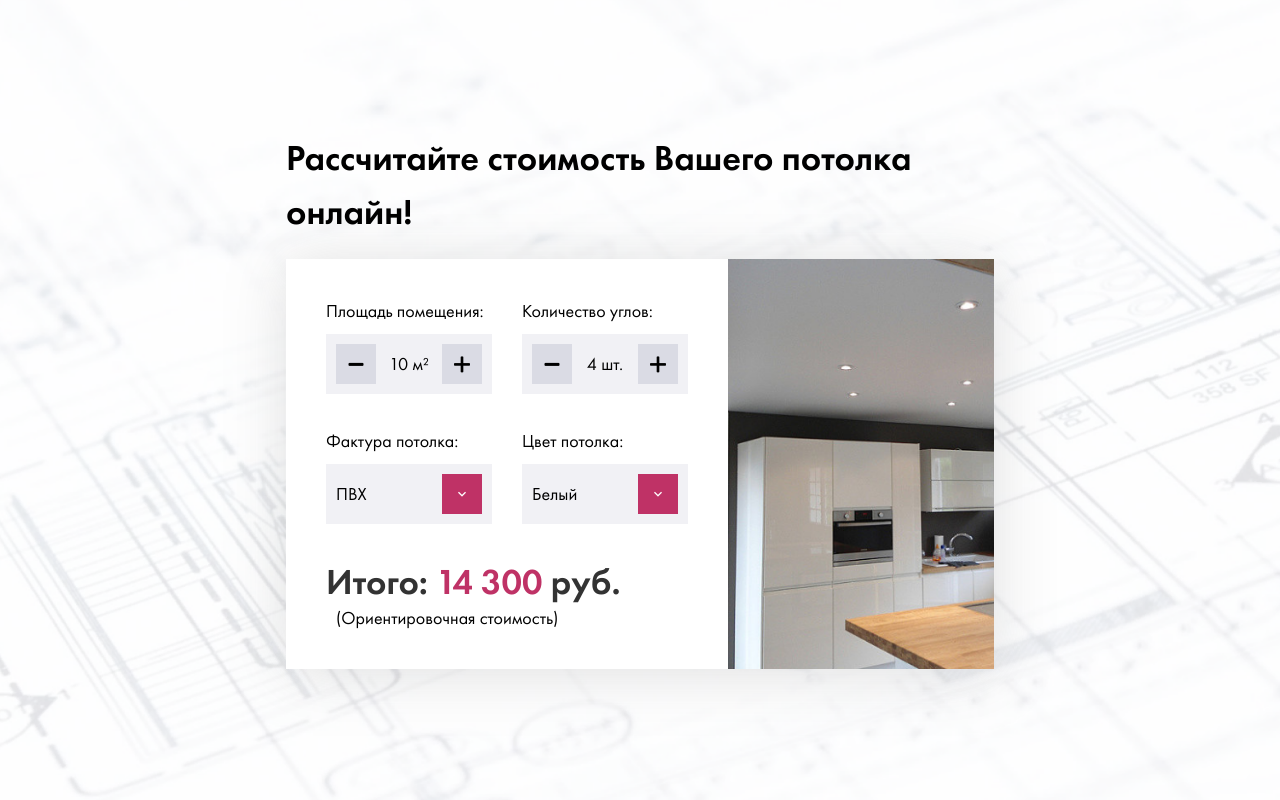
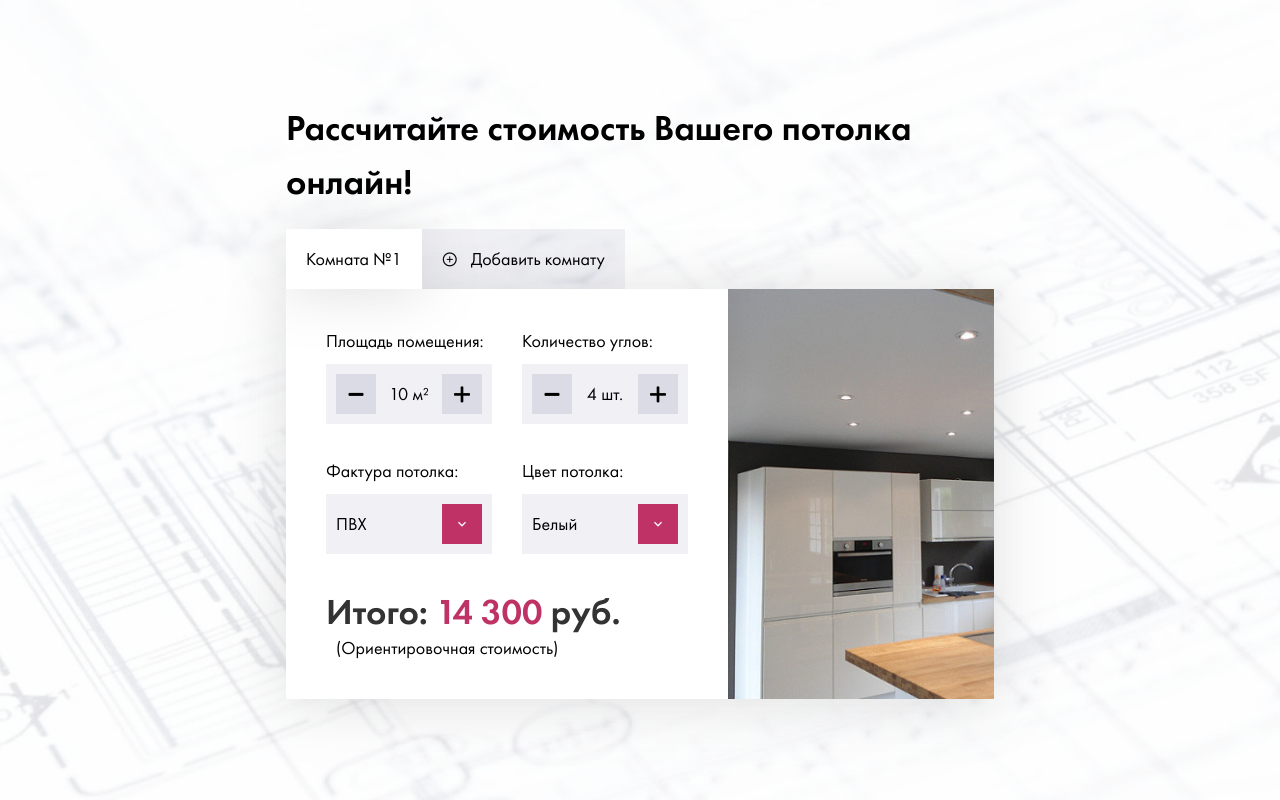
Before and after one commit to OmetovVlad/UpLink-test, a website: page src/index.html in a window 1280 px wide. Drawn offline with nearby package versions, Linux system fonts and the light colour scheme; files that its build step writes are made by us from their sources; files whose address does not match are found by name.

Commit message:
Добавлена линия навигации по комнатам

```diff
--- a/gulp/version.json
+++ b/gulp/version.json
@@ -1,3 +1,3 @@
 {
-    "main": "20221127181449"
+    "main": "20221127183836"
 }
--- a/src/index.html
+++ b/src/index.html
@@ -12,7 +12,11 @@
                 <form id="calc" action="">
                     <div class="calc">
                         <div class="rooms_line">
-
+                            <span class="active">Комната №1</span>
+                            <span class="add_new_room">
+                                <i class="icon icon-round_plus"></i>
+                                Добавить комнату
+                            </span>
                         </div>
                         <div class="room">
                             <div class="room_form">
--- a/src/scss/_calc.scss
+++ b/src/scss/_calc.scss
@@ -7,7 +7,51 @@
 
     .calc{
         .rooms_line{
-
+            display: flex;
+            flex-wrap: wrap;
+            margin-bottom: 23px;
+            @media (min-width: 768px){
+                margin-bottom: 0;
+            }
+            span{
+                position: relative;
+                background: rgba(183, 186, 203, 0.4);
+                font-size: 18px;
+                line-height: 24px;
+                display: block;
+                padding: 18px 20px;
+                cursor: pointer;
+                z-index: 0;
+                transition: all $animation_speed;
+                &.active{
+                    background: #FFFFFF;
+                    cursor: default;
+                    box-shadow: 0px 4px 54.85px rgba(133, 133, 133, 0.25);
+                    z-index: 1;
+                    pointer-events: none;
+                }
+                &.add_new_room{
+                    background: rgba(183, 186, 203, 0.2);
+                    display: flex;
+                    flex-wrap: wrap;
+                    i{
+                        display: block;
+                        margin-right: 13px;
+                        font-size: 16px;
+                    }
+                }
+                &:active{
+                    opacity: 0.75;
+                }
+                @media (min-width: 768px){
+                    &:hover{
+                        background: rgba(183, 186, 203, 0.6);
+                    }
+                    &.add_new_room:hover{
+                        background: rgba(183, 186, 203, 0.3);
+                    }
+                }
+            }
         }
         .room{
             display: flex;
```
Also changed, not shown: dist/css/style.css, dist/css/style.min.css, dist/index.html.
